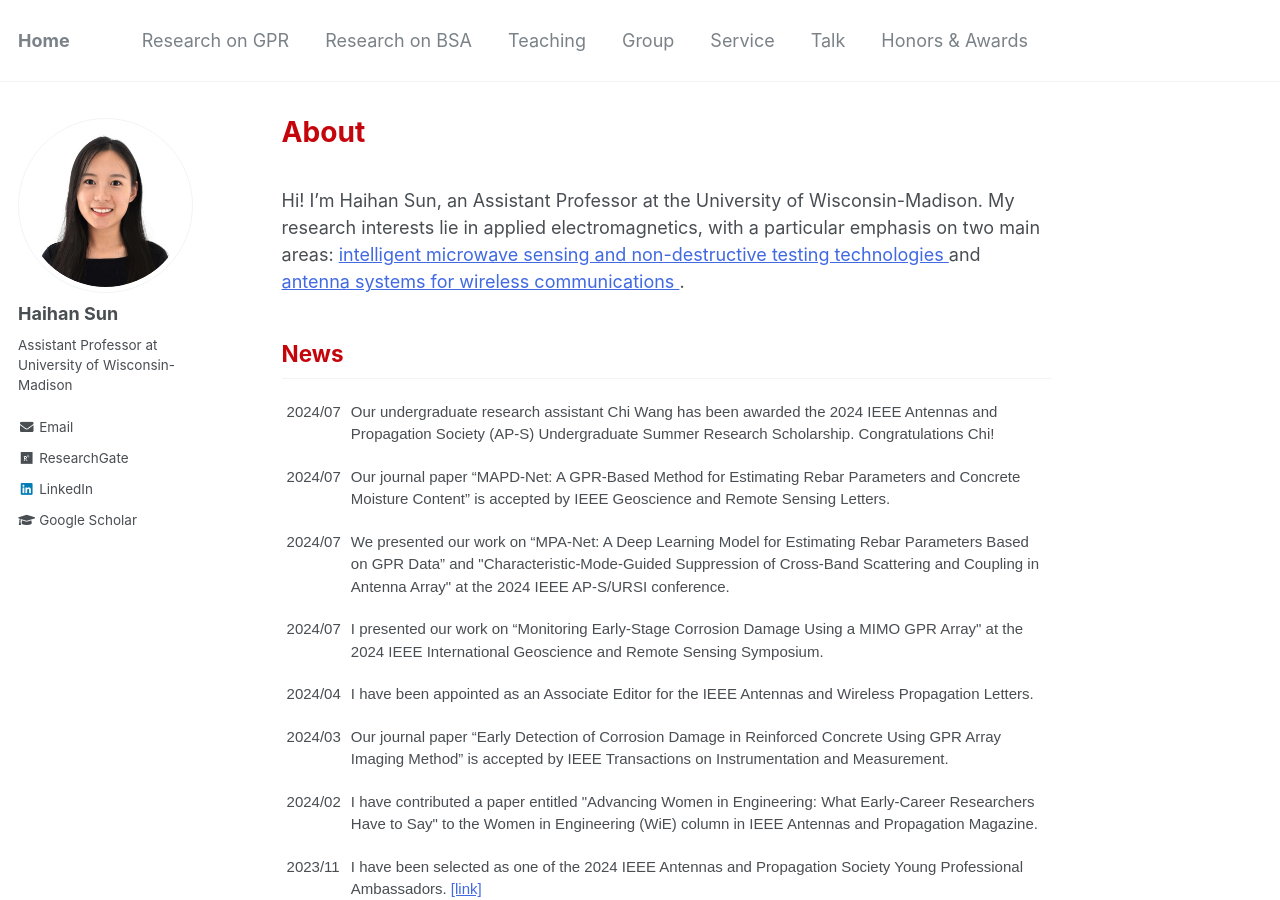
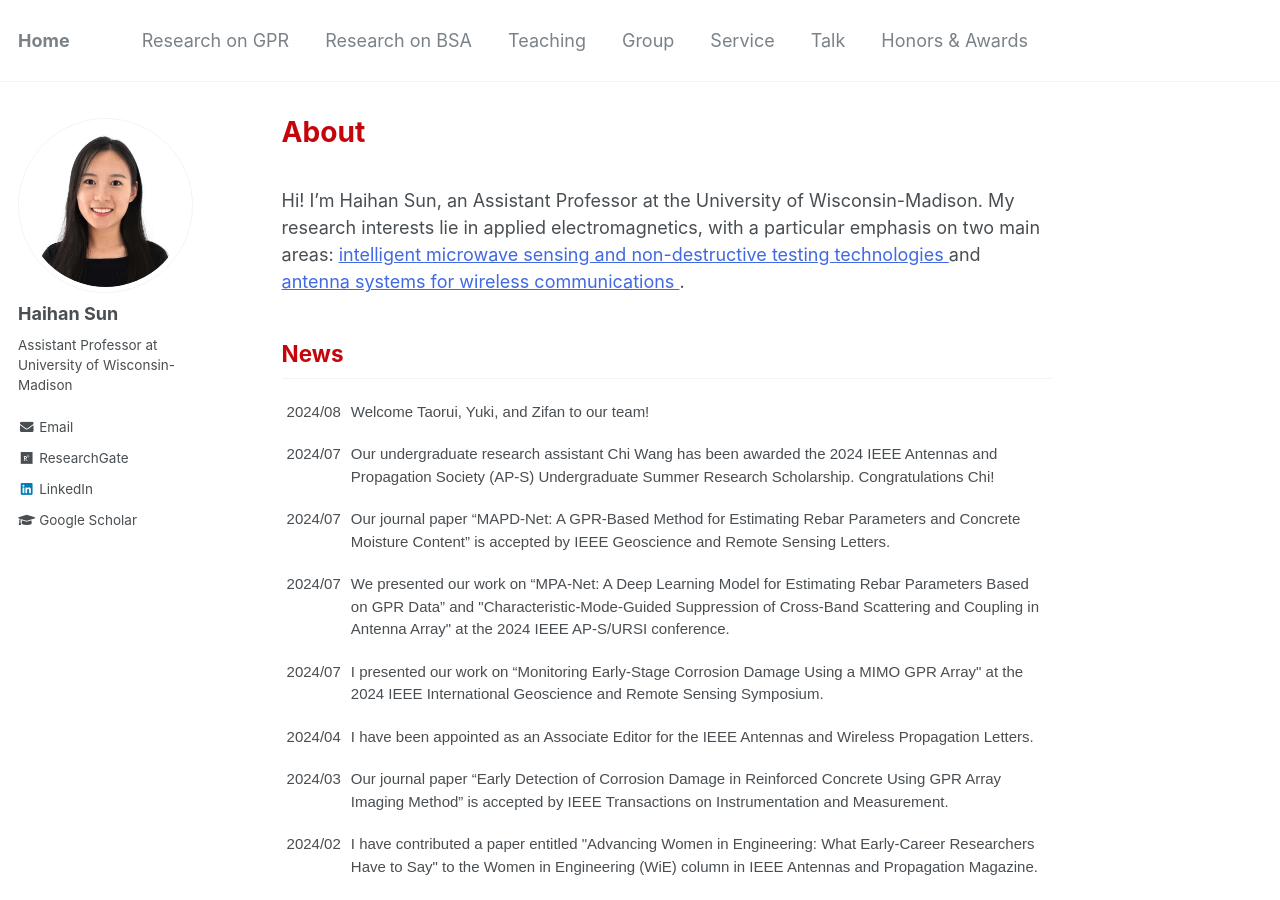
Before and after one commit to Haihan-Sun/Haihan-Sun.github.io, a Jekyll site: the page built from _pages/about.md, in a window 1280 px wide and 900 px high. Built offline with Jekyll 4.4.1, drawn with Linux system fonts in a browser that asks for light colours.

Commit message:
Update about.md

```diff
--- a/_pages/about.md
+++ b/_pages/about.md
@@ -27,7 +27,12 @@ Hi! I'm Haihan Sun, an Assistant Professor at the University of Wisconsin-Madiso
 ------
 <table class="tg">
 <tbody>
-     <tr>
+  <tr>
+    <td class="tg-ko0z">2024/08</td>
+    <td class="tg-ko0z"> Welcome Taorui, Yuki, and Zifan to our team!  </td>
+  </tr>
+
+  <tr>
     <td class="tg-ko0z">2024/07</td>
     <td class="tg-ko0z"> Our undergraduate research assistant Chi Wang has been awarded the 2024 IEEE Antennas and Propagation Society (AP-S) Undergraduate Summer Research Scholarship. Congratulations Chi!  </td>
   </tr>
```
